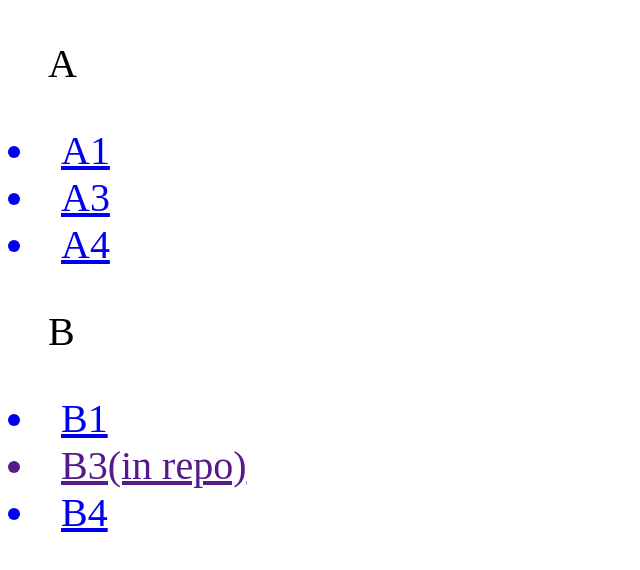
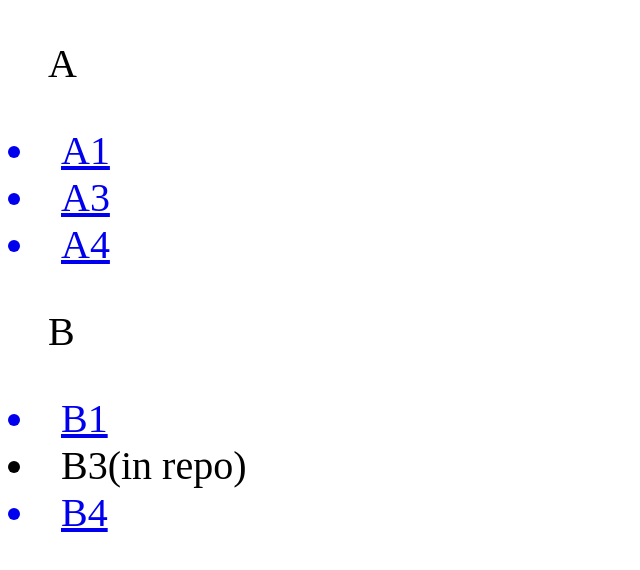
Before and after one commit to HimanshuAggarwal1404/Tasks, a browser extension: page index.html in a window 1280 px wide. Shown: the whole page, without its empty margins (0-640 px from the left). Drawn offline with Linux system fonts and the light colour scheme.

Commit message:
Update index.html

```diff
--- a/index.html
+++ b/index.html
@@ -13,7 +13,7 @@
     <a href="A/A4/index.html"><li style="font-size: 5vh;">A4</li></a>
     <ul style="font-size: 5vh;">B</ul>
     <a href="B/B1/index.html"><li style="font-size: 5vh;">B1</li></a>
-    <a href=""><li style="font-size: 5vh;">B3(in repo)</li></a>
+    <li style="font-size: 5vh;">B3(in repo)</li>
     <a href="B/B4/index.html"><li style="font-size: 5vh;">B4</li></a>
 
 
```
